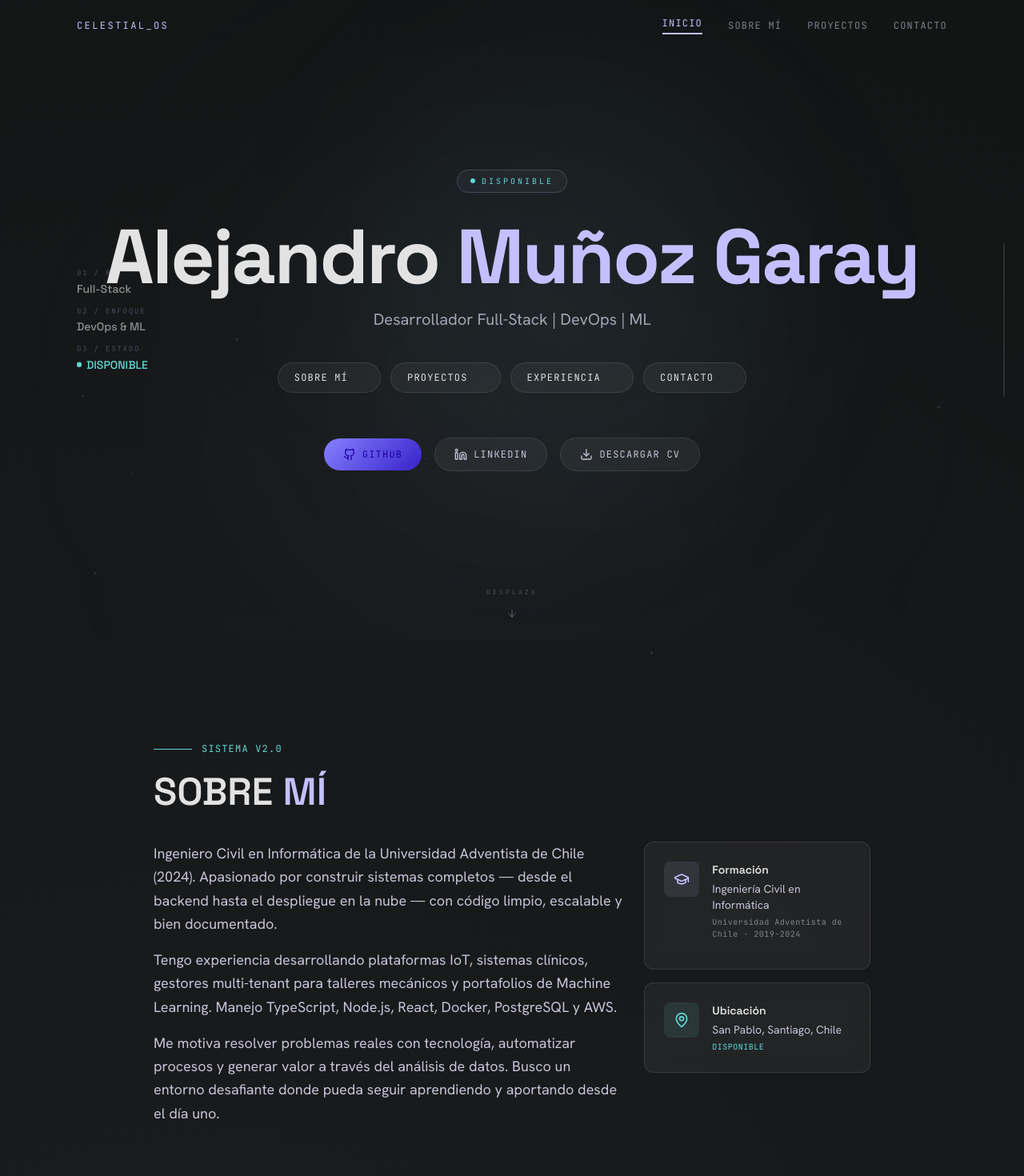
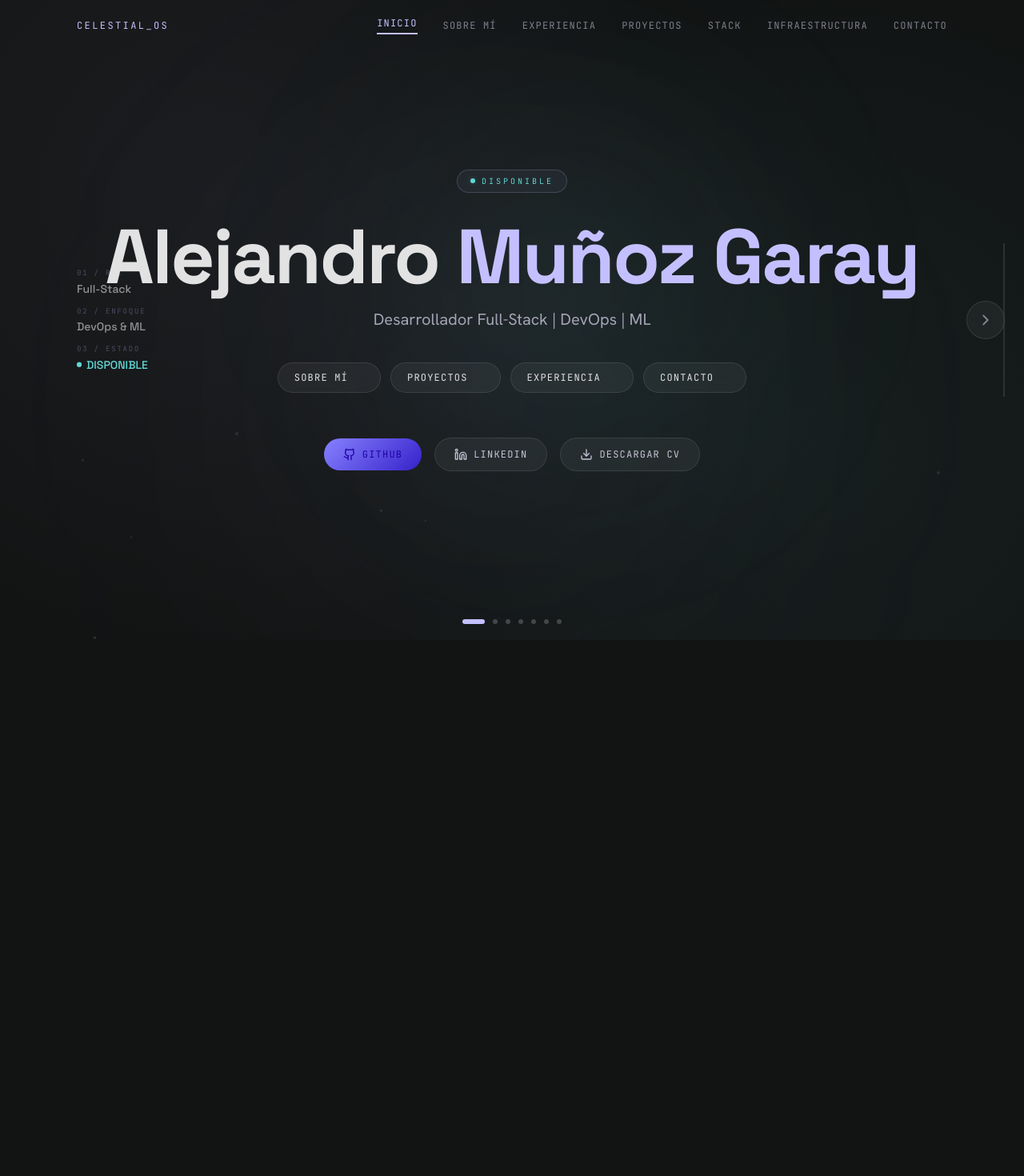
Before and after one commit to bentlyy/Portafolio-Web-, a Next.js app: page / in a window 1280 px wide. Shown: the top 1470 px of the page at 80% size. After the commit the page ends 800 px from the top, so only its background shows below. Built offline with nearby package versions, Linux system fonts and the light colour scheme.

Commit message:
feat: slider horizontal con navegación por flechas entre secciones

```diff
--- a/src/app/globals.css
+++ b/src/app/globals.css
@@ -53,15 +53,18 @@
   --font-mono: 'JetBrains Mono', monospace;
 }
 
-html {
-  scroll-behavior: smooth;
+html, body {
+  margin: 0;
+  padding: 0;
 }
 
 body {
   background-color: var(--color-background);
   color: var(--color-on-surface);
   font-family: var(--font-body);
-  overflow-x: hidden;
+  overflow: hidden;
+  overscroll-behavior: none;
+  -webkit-overflow-scrolling: touch;
 }
 
 ::selection {
--- a/src/app/page.tsx
+++ b/src/app/page.tsx
@@ -1,3 +1,7 @@
+"use client"
+
+import { useState, useCallback, useEffect, useRef } from "react"
+import { ChevronLeft, ChevronRight } from "lucide-react"
 import Header from "@/components/Header"
 import Hero from "@/components/Hero"
 import About from "@/components/About"
@@ -6,24 +10,121 @@ import Projects from "@/components/Projects"
 import Skills from "@/components/Skills"
 import Infra from "@/components/Infra"
 import Contact from "@/components/Contact"
-import Footer from "@/components/Footer"
 import NebulaParticles from "@/components/NebulaParticles"
 import ScrollIndicator from "@/components/ScrollIndicator"
 
+const SECTIONS = [
+  { id: "hero", label: "INICIO", Component: Hero },
+  { id: "about", label: "SOBRE MÍ", Component: About },
+  { id: "experience", label: "EXPERIENCIA", Component: Experience },
+  { id: "projects", label: "PROYECTOS", Component: Projects },
+  { id: "skills", label: "STACK", Component: Skills },
+  { id: "infra", label: "INFRAESTRUCTURA", Component: Infra },
+  { id: "contact", label: "CONTACTO", Component: Contact },
+]
+
 export default function Home() {
+  const [current, setCurrent] = useState(0)
+  const touchStart = useRef<number | null>(null)
+
+  const goTo = useCallback((index: number) => {
+    setCurrent(index)
+  }, [])
+
+  const next = useCallback(() => {
+    if (current < SECTIONS.length - 1) {
+      setCurrent((c) => c + 1)
+    }
+  }, [current])
+
+  const prev = useCallback(() => {
+    if (current > 0) {
+      setCurrent((c) => c - 1)
+    }
+  }, [current])
+
+  useEffect(() => {
+    const handleKeyDown = (e: KeyboardEvent) => {
+      if (e.key === "ArrowRight" || e.key === "ArrowDown") next()
+      if (e.key === "ArrowLeft" || e.key === "ArrowUp") prev()
+    }
+    window.addEventListener("keydown", handleKeyDown)
+    return () => window.removeEventListener("keydown", handleKeyDown)
+  }, [next, prev])
+
+  const handleTouchStart = (e: React.TouchEvent) => {
+    touchStart.current = e.touches[0].clientX
+  }
+
+  const handleTouchEnd = (e: React.TouchEvent) => {
+    if (touchStart.current === null) return
+    const diff = e.changedTouches[0].clientX - touchStart.current
+    if (Math.abs(diff) > 50) {
+      if (diff < 0) next()
+      else prev()
+    }
+    touchStart.current = null
+  }
+
   return (
-    <main className="min-h-screen nebula-bg">
+    <main
+      className="h-dvh w-screen overflow-hidden nebula-bg"
+      onTouchStart={handleTouchStart}
+      onTouchEnd={handleTouchEnd}
+    >
       <NebulaParticles />
-      <ScrollIndicator />
-      <Header />
-      <Hero />
-      <About />
-      <Experience />
-      <Projects />
-      <Skills />
-      <Infra />
-      <Contact />
-      <Footer />
+      <ScrollIndicator currentSection={current} totalSections={SECTIONS.length} />
+      <Header currentSection={current} onNavigate={goTo} sections={SECTIONS} />
+
+      <div
+        className="flex h-full will-change-transform transition-transform duration-700 ease-[cubic-bezier(0.23,1,0.32,1)]"
+        style={{ transform: `translateX(-${current * 100}vw)` }}
+      >
+        {SECTIONS.map(({ id, Component }) => (
+          <section
+            key={id}
+            id={id}
+            className="w-screen h-dvh flex-shrink-0 overflow-y-auto"
+          >
+            <Component />
+          </section>
+        ))}
+      </div>
+
+      {current > 0 && (
+        <button
+          onClick={prev}
+          className="fixed left-3 md:left-6 top-1/2 -translate-y-1/2 z-40 p-2.5 md:p-3 rounded-full glass-panel hover:border-primary/50 hover:text-primary hover:scale-110 transition-all duration-300 text-on-surface-variant/60"
+          aria-label="Anterior"
+        >
+          <ChevronLeft size={22} />
+        </button>
+      )}
+
+      {current < SECTIONS.length - 1 && (
+        <button
+          onClick={next}
+          className="fixed right-3 md:right-6 top-1/2 -translate-y-1/2 z-40 p-2.5 md:p-3 rounded-full glass-panel hover:border-primary/50 hover:text-primary hover:scale-110 transition-all duration-300 text-on-surface-variant/60"
+          aria-label="Siguiente"
+        >
+          <ChevronRight size={22} />
+        </button>
+      )}
+
+      <div className="fixed bottom-5 left-1/2 -translate-x-1/2 z-40 flex items-center gap-2.5">
+        {SECTIONS.map(({ label }, i) => (
+          <button
+            key={label}
+            onClick={() => goTo(i)}
+            className={`rounded-full transition-all duration-500 ${
+              i === current
+                ? "w-7 h-1.5 bg-primary"
+                : "w-1.5 h-1.5 bg-white/20 hover:bg-white/40"
+            }`}
+            aria-label={label}
+          />
+        ))}
+      </div>
     </main>
   )
 }
--- a/src/components/About.tsx
+++ b/src/components/About.tsx
@@ -1,19 +1,12 @@
 "use client"
 
-import { motion } from "framer-motion"
 import { GraduationCap, MapPin } from "lucide-react"
 import { personalInfo } from "@/lib/data"
 
 export default function About() {
   return (
-    <section id="about" className="py-24 md:py-32 relative">
-      <div className="max-w-4xl mx-auto px-8 md:px-0">
-        <motion.div
-          initial={{ opacity: 0, y: 30 }}
-          whileInView={{ opacity: 1, y: 0 }}
-          viewport={{ once: true, margin: "-100px" }}
-          transition={{ duration: 0.5 }}
-        >
+    <section id="about" className="relative w-full h-full flex items-center justify-center overflow-y-auto">
+      <div className="max-w-4xl mx-auto px-8 md:px-0 py-12 md:py-20 w-full">
         <div className="flex items-center gap-3 mb-4">
           <span className="w-12 h-[1px] bg-secondary" />
           <p className="font-mono text-xs text-secondary tracking-widest uppercase">
@@ -23,16 +16,9 @@ export default function About() {
         <h2 className="font-sans text-[32px] md:text-[48px] font-semibold text-on-surface leading-tight mb-8">
           SOBRE <span className="text-primary">MÍ</span>
         </h2>
-        </motion.div>
 
         <div className="grid md:grid-cols-3 gap-6">
-          <motion.div
-            initial={{ opacity: 0, y: 30 }}
-            whileInView={{ opacity: 1, y: 0 }}
-            viewport={{ once: true, margin: "-100px" }}
-            transition={{ duration: 0.5, delay: 0.1 }}
-            className="md:col-span-2 space-y-4"
-          >
+          <div className="md:col-span-2 space-y-4">
             {personalInfo.about.map((paragraph, i) => (
               <p
                 key={i}
@@ -41,15 +27,9 @@ export default function About() {
                 {paragraph}
               </p>
             ))}
-          </motion.div>
+          </div>
 
-          <motion.div
-            initial={{ opacity: 0, y: 30 }}
-            whileInView={{ opacity: 1, y: 0 }}
-            viewport={{ once: true, margin: "-100px" }}
-            transition={{ duration: 0.5, delay: 0.2 }}
-            className="space-y-4"
-          >
+          <div className="space-y-4">
             <div className="glass-card p-6 rounded-xl">
               <div className="flex items-start gap-4 mb-3">
                 <div className="bg-primary/10 p-3 rounded-lg">
@@ -87,7 +67,7 @@ export default function About() {
                 </div>
               </div>
             </div>
-          </motion.div>
+          </div>
         </div>
       </div>
     </section>
--- a/src/components/Contact.tsx
+++ b/src/components/Contact.tsx
@@ -1,20 +1,13 @@
 "use client"
 
-import { motion } from "framer-motion"
 import { Mail, MapPin, Github, Linkedin, Download, FileText } from "lucide-react"
 import { personalInfo } from "@/lib/data"
 
 export default function Contact() {
   return (
-    <section id="contact" className="py-24 md:py-32 relative">
-      <div className="max-w-4xl mx-auto px-8 md:px-0">
-        <motion.div
-          initial={{ opacity: 0, y: 30 }}
-          whileInView={{ opacity: 1, y: 0 }}
-          viewport={{ once: true, margin: "-100px" }}
-          transition={{ duration: 0.5 }}
-          className="text-center mb-12"
-        >
+    <section id="contact" className="relative w-full h-full flex items-center justify-center overflow-y-auto">
+      <div className="max-w-4xl mx-auto px-8 md:px-0 py-12 md:py-20 w-full">
+        <div className="text-center mb-10">
           <div className="flex items-center justify-center gap-3 mb-4">
             <span className="w-12 h-[1px] bg-secondary" />
             <p className="font-mono text-xs text-secondary tracking-widest uppercase">
@@ -30,15 +23,9 @@ export default function Contact() {
             un proyecto, una idea o simplemente quieres conversar — estaré encantado de
             escucharte.
           </p>
-        </motion.div>
+        </div>
 
-        <motion.div
-          initial={{ opacity: 0, y: 30 }}
-          whileInView={{ opacity: 1, y: 0 }}
-          viewport={{ once: true, margin: "-100px" }}
-          transition={{ duration: 0.5, delay: 0.1 }}
-          className="glass-card rounded-2xl p-8 md:p-12"
-        >
+        <div className="glass-card rounded-2xl p-8 md:p-12">
           <div className="grid md:grid-cols-2 gap-8">
             <div className="space-y-5">
               <div className="flex items-center gap-4">
@@ -131,7 +118,42 @@ export default function Contact() {
               </div>
             </div>
           </div>
-        </motion.div>
+        </div>
+
+        <div className="mt-10 pt-6 border-t border-white/10 flex flex-col md:flex-row justify-between items-center gap-4">
+          <div className="font-mono text-xs tracking-[0.2em] text-primary uppercase">
+            PORTAFOLIO
+          </div>
+          <div className="font-mono text-xs text-on-surface-variant/60 text-center tracking-wider">
+            © {new Date().getFullYear()} {personalInfo.name} • TODOS LOS SISTEMAS OPERATIVOS
+          </div>
+          <div className="flex gap-6">
+            <a
+              href="#hero"
+              className="font-mono text-xs text-on-surface-variant/60 hover:text-secondary transition-colors tracking-wider uppercase"
+            >
+              INICIO
+            </a>
+            <a
+              href="#about"
+              className="font-mono text-xs text-on-surface-variant/60 hover:text-secondary transition-colors tracking-wider uppercase"
+            >
+              SOBRE MÍ
+            </a>
+            <a
+              href="#projects"
+              className="font-mono text-xs text-on-surface-variant/60 hover:text-secondary transition-colors tracking-wider uppercase"
+            >
+              PROYECTOS
+            </a>
+            <a
+              href="#contact"
+              className="font-mono text-xs text-on-surface-variant/60 hover:text-secondary transition-colors tracking-wider uppercase"
+            >
+              CONTACTO
+            </a>
+          </div>
+        </div>
       </div>
     </section>
   )
--- a/src/components/Experience.tsx
+++ b/src/components/Experience.tsx
@@ -1,19 +1,12 @@
 "use client"
 
-import { motion } from "framer-motion"
 import { Briefcase } from "lucide-react"
 import { experience } from "@/lib/data"
 
 export default function Experience() {
   return (
-    <section id="experience" className="py-24 md:py-32 relative">
-      <div className="max-w-4xl mx-auto px-8 md:px-0">
-        <motion.div
-          initial={{ opacity: 0, y: 30 }}
-          whileInView={{ opacity: 1, y: 0 }}
-          viewport={{ once: true, margin: "-100px" }}
-          transition={{ duration: 0.5 }}
-        >
+    <section id="experience" className="relative w-full h-full flex items-center justify-center overflow-y-auto">
+      <div className="max-w-4xl mx-auto px-8 md:px-0 py-12 md:py-20 w-full">
         <div className="flex items-center gap-3 mb-4">
           <span className="w-12 h-[1px] bg-secondary" />
           <p className="font-mono text-xs text-secondary tracking-widest uppercase">
@@ -23,16 +16,11 @@ export default function Experience() {
         <h2 className="font-sans text-[32px] md:text-[48px] font-semibold text-on-surface leading-tight mb-12">
           EXPERIENCIA
         </h2>
-        </motion.div>
 
         <div className="space-y-8">
           {experience.map((exp, idx) => (
-            <motion.div
+            <div
               key={idx}
-              initial={{ opacity: 0, y: 30 }}
-              whileInView={{ opacity: 1, y: 0 }}
-              viewport={{ once: true, margin: "-100px" }}
-              transition={{ duration: 0.5, delay: idx * 0.1 }}
               className="relative pl-8 border-l border-white/10"
             >
               <div className="absolute left-[-12px] top-0 bg-primary-container rounded-full p-2 shadow-[0_0_10px_rgba(135,129,255,0.3)]">
@@ -79,7 +67,7 @@ export default function Experience() {
                   ))}
                 </ul>
               </div>
-            </motion.div>
+            </div>
           ))}
         </div>
       </div>
--- a/src/components/Header.tsx
+++ b/src/components/Header.tsx
@@ -1,65 +1,51 @@
 "use client"
 
-import { useState, useEffect } from "react"
+import { useState } from "react"
 import { Menu, X } from "lucide-react"
 
-const navLinks = [
-  { label: "INICIO", href: "#hero" },
-  { label: "SOBRE MÍ", href: "#about" },
-  { label: "PROYECTOS", href: "#projects" },
-  { label: "CONTACTO", href: "#contact" },
-]
+interface Section {
+  id: string
+  label: string
+}
 
-export default function Header() {
+interface HeaderProps {
+  currentSection: number
+  onNavigate: (index: number) => void
+  sections: Section[]
+}
+
+export default function Header({ currentSection, onNavigate, sections }: HeaderProps) {
   const [open, setOpen] = useState(false)
-  const [scrolled, setScrolled] = useState(false)
-  const [active, setActive] = useState("#hero")
-
-  useEffect(() => {
-    const onScroll = () => {
-      setScrolled(window.scrollY > 50)
-      const sections = navLinks.map(l => l.href)
-      for (let i = sections.length - 1; i >= 0; i--) {
-        const el = document.querySelector(sections[i])
-        if (el && el.getBoundingClientRect().top <= 150) {
-          setActive(sections[i])
-          break
-        }
-      }
-    }
-    window.addEventListener("scroll", onScroll)
-    return () => window.removeEventListener("scroll", onScroll)
-  }, [])
 
   return (
     <header
       className={`fixed top-0 left-0 w-full z-50 transition-all duration-300 ${
-        scrolled
+        currentSection > 0
           ? "bg-surface/5 backdrop-blur-xl border-b border-white/15 shadow-[0_0_20px_rgba(196,192,255,0.1)]"
           : "bg-transparent"
       }`}
     >
       <div className="max-w-7xl mx-auto px-8 md:px-24 h-16 flex items-center justify-between">
-        <a
-          href="#hero"
+        <button
+          onClick={() => onNavigate(0)}
           className="font-mono text-xs tracking-[0.2em] text-primary uppercase"
         >
           CELESTIAL_OS
-        </a>
+        </button>
 
         <nav className="hidden md:flex items-center gap-8">
-          {navLinks.map((link) => (
-            <a
-              key={link.href}
-              href={link.href}
+          {sections.map((link, i) => (
+            <button
+              key={link.id}
+              onClick={() => { onNavigate(i); setOpen(false) }}
               className={`font-mono text-xs tracking-widest uppercase transition-colors duration-300 ${
-                active === link.href
+                currentSection === i
                   ? "text-primary border-b-2 border-primary pb-1"
                   : "text-on-surface-variant/60 hover:text-primary"
               }`}
             >
               {link.label}
-            </a>
+            </button>
           ))}
         </nav>
 
@@ -75,15 +61,18 @@ export default function Header() {
       {open && (
         <div className="md:hidden bg-surface-container-low border-t border-white/10 backdrop-blur-xl">
           <div className="flex flex-col px-8 py-4 gap-3">
-            {navLinks.map((link) => (
-              <a
-                key={link.href}
-                href={link.href}
-                onClick={() => setOpen(false)}
-                className="font-mono text-xs tracking-widest uppercase text-on-surface-variant/60 hover:text-primary transition-colors py-2"
+            {sections.map((link, i) => (
+              <button
+                key={link.id}
+                onClick={() => { onNavigate(i); setOpen(false) }}
+                className={`font-mono text-xs tracking-widest uppercase transition-colors py-2 text-left ${
+                  currentSection === i
+                    ? "text-primary"
+                    : "text-on-surface-variant/60 hover:text-primary"
+                }`}
               >
                 {link.label}
-              </a>
+              </button>
             ))}
           </div>
         </div>
--- a/src/components/Hero.tsx
+++ b/src/components/Hero.tsx
@@ -1,7 +1,7 @@
 "use client"
 
 import { motion } from "framer-motion"
-import { Github, Linkedin, Download, ArrowDown } from "lucide-react"
+import { Github, Linkedin, Download, ChevronRight } from "lucide-react"
 import { personalInfo } from "@/lib/data"
 
 export default function Hero() {
@@ -14,13 +14,11 @@ export default function Hero() {
   ]
 
   return (
-    <section id="hero" className="relative w-full min-h-screen flex items-center justify-center overflow-hidden">
+    <section id="hero" className="relative w-full h-full flex items-center justify-center overflow-hidden">
       <div className="absolute inset-0 pointer-events-none">
         <div className="absolute top-1/4 left-1/4 w-[600px] h-[600px] bg-primary/5 rounded-full blur-[150px]" />
         <div className="absolute bottom-1/4 right-1/4 w-[500px] h-[500px] bg-secondary/5 rounded-full blur-[120px]" />
       </div>
-
-
 
       <div className="relative z-10 max-w-7xl mx-auto px-8 md:px-24 w-full">
         <div className="flex flex-col items-center text-center">
@@ -72,7 +70,7 @@ export default function Hero() {
                 className="group flex items-center gap-2 px-5 py-2.5 rounded-full glass-panel hover:border-primary/40 hover:text-primary transition-all duration-300"
               >
                 <span className="font-mono text-xs tracking-widest uppercase">{item.label}</span>
-                <ArrowDown size={12} className="opacity-0 -translate-y-1 group-hover:opacity-100 group-hover:translate-y-0 transition-all duration-300" />
+                <ChevronRight size={12} className="opacity-0 -translate-x-1 group-hover:opacity-100 group-hover:translate-x-0 transition-all duration-300" />
               </a>
             ))}
           </motion.div>
@@ -111,16 +109,6 @@ export default function Hero() {
             </a>
           </motion.div>
         </div>
-      </div>
-
-      <div className="absolute bottom-8 left-1/2 -translate-x-1/2 flex flex-col items-center gap-2">
-        <span className="font-mono text-[8px] text-on-surface-variant/30 tracking-[0.4em] uppercase">DESPLAZA</span>
-        <motion.div
-          animate={{ y: [0, 6, 0] }}
-          transition={{ duration: 2, repeat: Infinity }}
-        >
-          <ArrowDown size={14} className="text-on-surface-variant/30" />
-        </motion.div>
       </div>
 
       <div className="absolute top-1/2 -translate-y-1/2 left-8 md:left-24 hidden lg:flex flex-col gap-3">
--- a/src/components/ScrollIndicator.tsx
+++ b/src/components/ScrollIndicator.tsx
@@ -1,28 +1,18 @@
 "use client"
 
-import { useEffect, useState } from "react"
+interface ScrollIndicatorProps {
+  currentSection: number
+  totalSections: number
+}
 
-export default function ScrollIndicator() {
-  const [scrollPercent, setScrollPercent] = useState(0)
-
-  useEffect(() => {
-    const onScroll = () => {
-      const percent =
-        (window.scrollY /
-          (document.documentElement.scrollHeight - window.innerHeight)) *
-        100
-      setScrollPercent(percent)
-    }
-
-    window.addEventListener("scroll", onScroll)
-    return () => window.removeEventListener("scroll", onScroll)
-  }, [])
+export default function ScrollIndicator({ currentSection, totalSections }: ScrollIndicatorProps) {
+  const percent = totalSections > 1 ? (currentSection / (totalSections - 1)) * 100 : 0
 
   return (
     <div className="fixed right-6 top-1/2 -translate-y-1/2 h-48 w-[2px] bg-white/10 z-40 hidden lg:block">
       <div
-        className="w-full bg-primary transition-all duration-150 ease-out"
-        style={{ height: `${scrollPercent}%` }}
+        className="w-full bg-primary transition-all duration-500 ease-out"
+        style={{ height: `${percent}%` }}
       />
     </div>
   )
```
Also changed, not shown: src/components/Infra.tsx (+6 -17 lines), src/components/Projects.tsx (+6 -17 lines), src/components/Skills.tsx (+6 -21 lines). Lines whose indentation alone changed are shown as unchanged.
